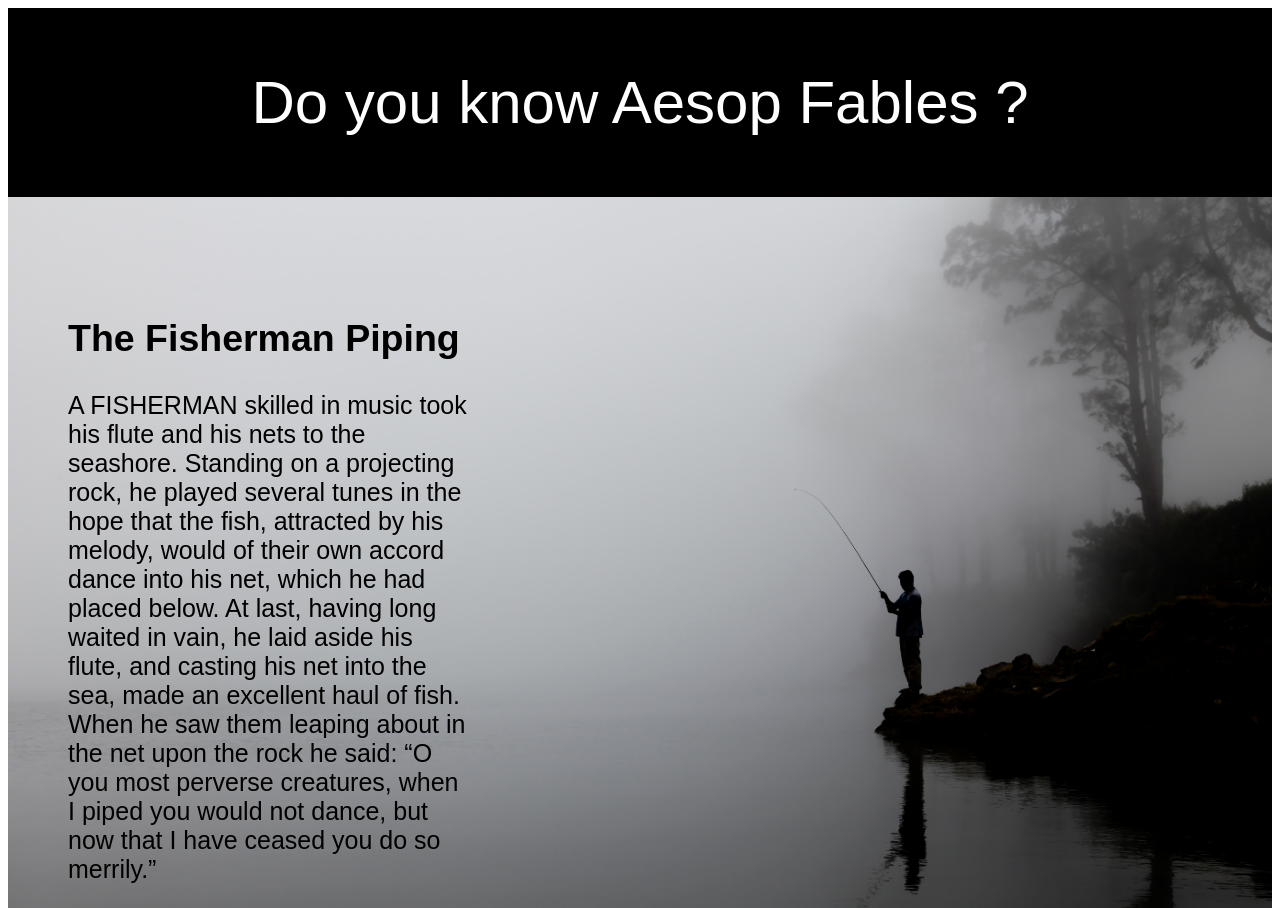
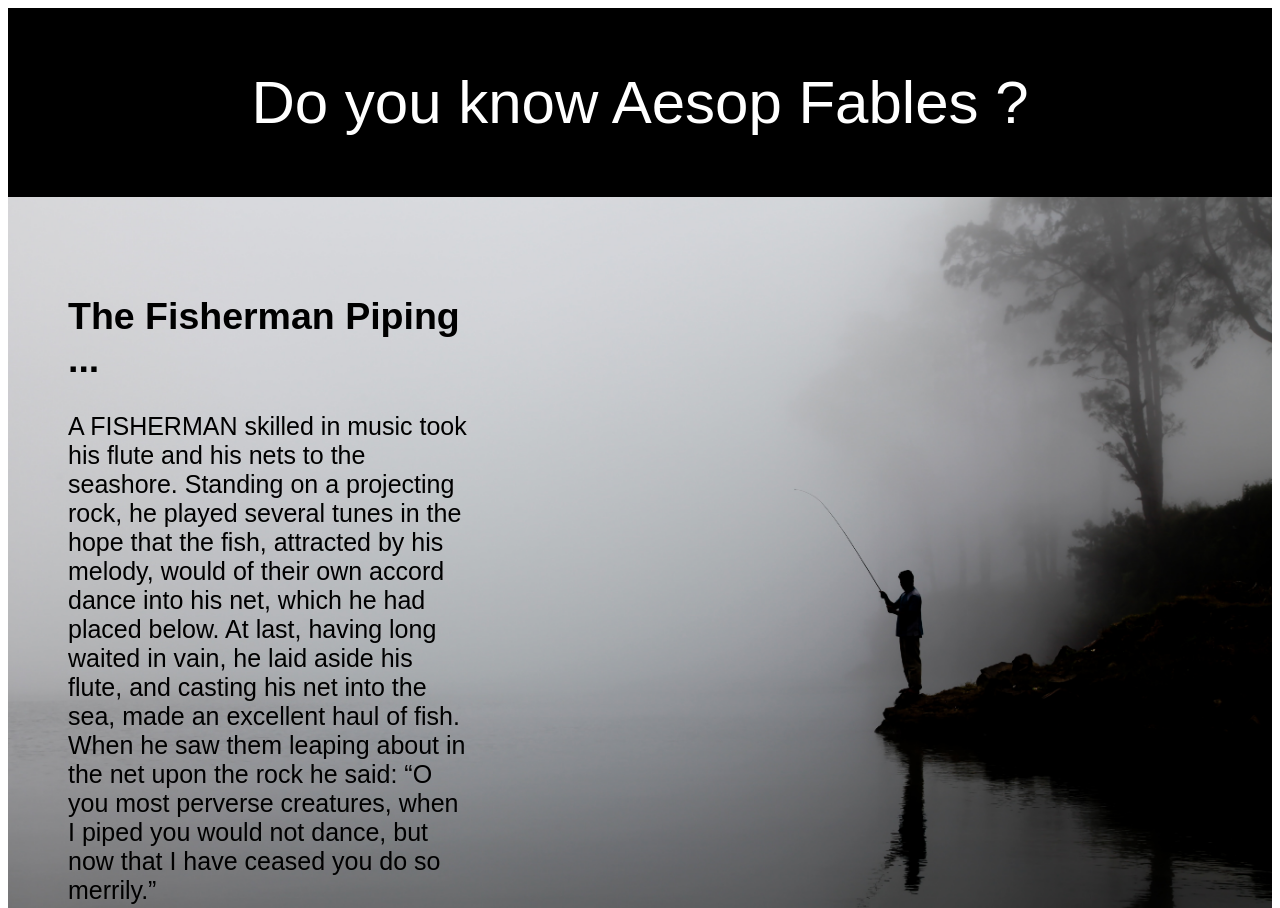
Before and after one commit to lrclh/D3-PROJET01-FABLESAESOP, a plain HTML site: page index.html in a window 1280 px wide. Shown: the top 908 px of the page. Drawn offline with Linux system fonts and the light colour scheme; a web font is replaced by a local one.

Commit message:
test commit
modification titre section 01

```diff
--- a/index.html
+++ b/index.html
@@ -26,7 +26,7 @@ Do you know Aesop Fables ?
 
 
 
-<h1>The Fisherman Piping
+<h1>The Fisherman Piping ...
 </h1>
 
 <p>A FISHERMAN skilled in music took his flute and his nets to the
```
